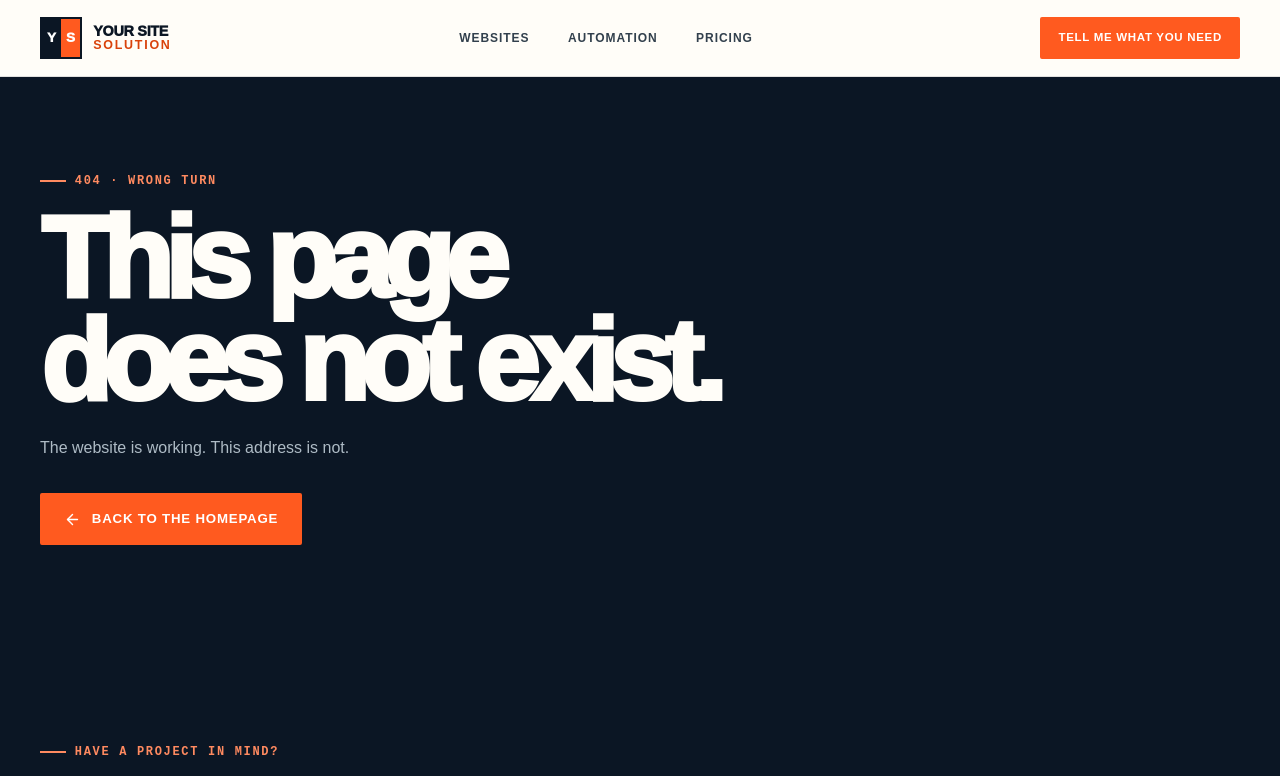
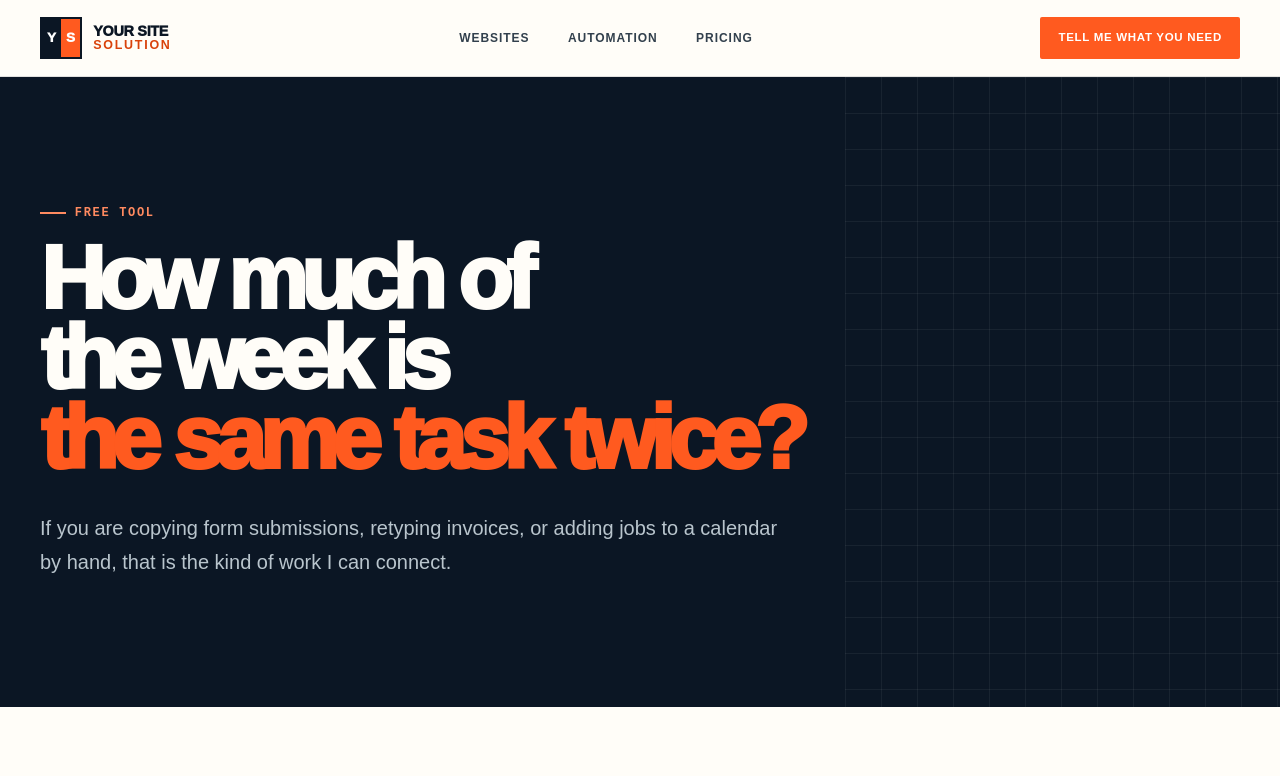
Before and after one commit to CRMwebsolution/yoursitesolution-co, a Next.js app: page /tools/time-check in a window 1280 px wide. Before the commit this address had no page. Shown: the top 776 px of the page. Built offline with nearby package versions, Linux system fonts and the light colour scheme.

Commit message:
Add busywork check page.

```diff
--- /dev/null
+++ b/app/tools/time-check/page.tsx
@@ -0,0 +1,30 @@
+import type { Metadata } from "next";
+import { PageHero } from "@/components/page-hero";
+import { TimeCheckTool } from "./time-check-tool";
+
+export const metadata: Metadata = {
+  title: "Busywork check",
+  description:
+    "A short yes/no check for repeat office work that a small business can automate.",
+};
+
+export default function TimeCheckPage() {
+  return (
+    <main id="main-content">
+      <PageHero
+        eyebrow="Free tool"
+        title={
+          <>
+            How much of the week is <em>the same task twice?</em>
+          </>
+        }
+        description="If you are copying form submissions, retyping invoices, or adding jobs to a calendar by hand, that is the kind of work I can connect."
+      />
+      <section className="section">
+        <div className="shell tool-page">
+          <TimeCheckTool />
+        </div>
+      </section>
+    </main>
+  );
+}
```
